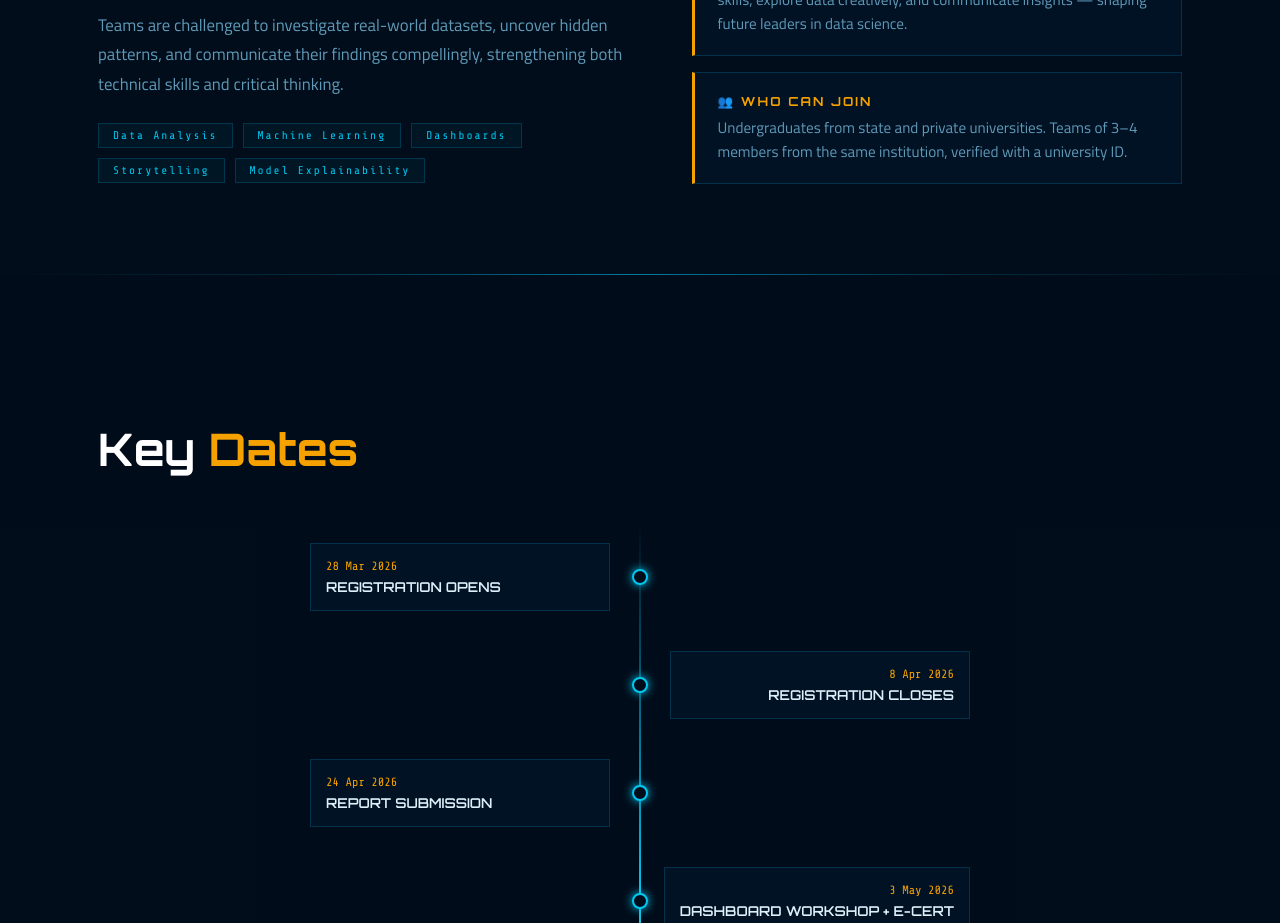
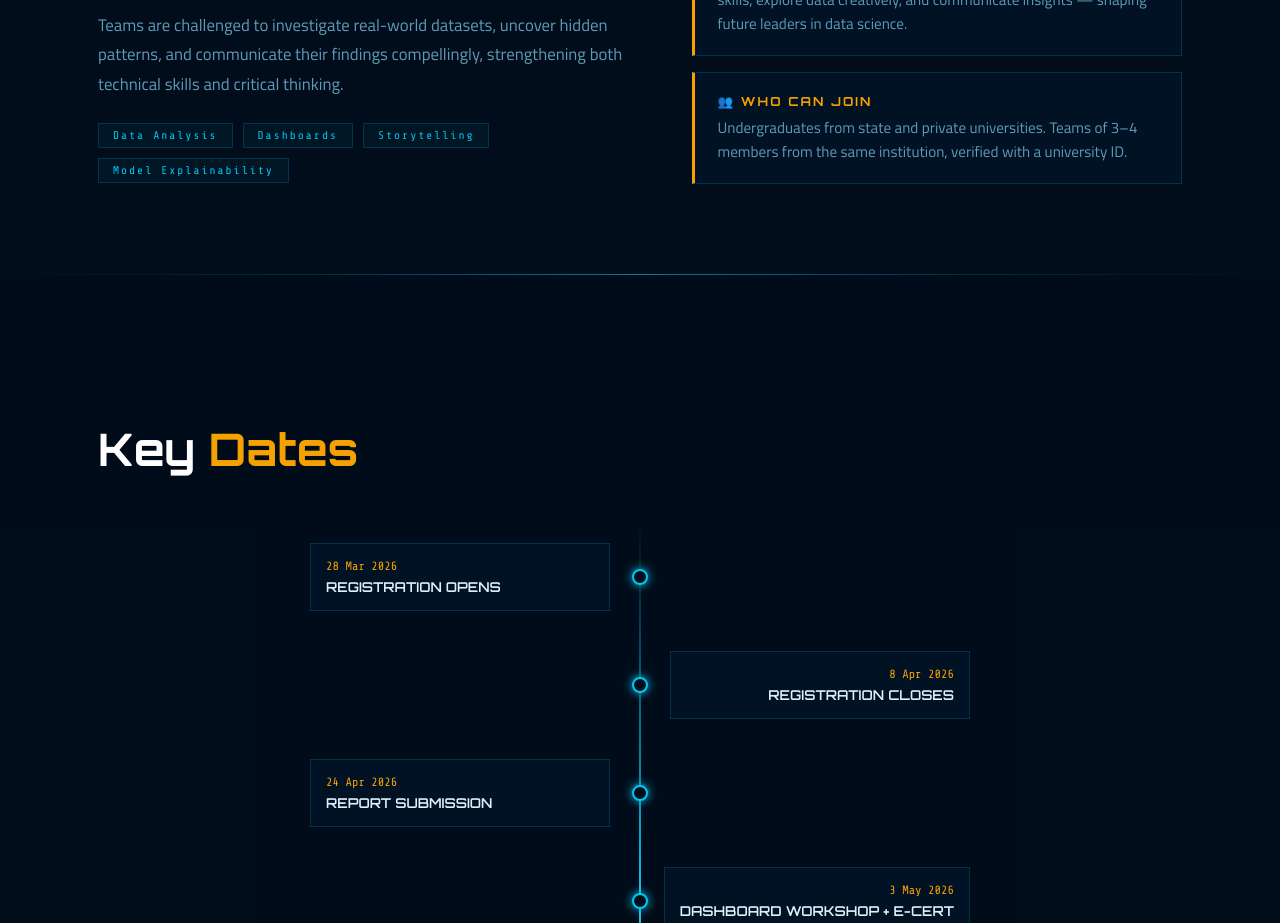
Before and after one commit to Thisaru-Sach/DataXplore-Website, a React (Vite) app: page / in a window 1280 px wide. Shown: the part 1440-2363 px from the top of the page. Built offline with nearby package versions, Linux system fonts and the light colour scheme.

Commit message:
Removed the unrelated text in About.jsx

```diff
--- a/src/components/About.jsx
+++ b/src/components/About.jsx
@@ -32,7 +32,6 @@ function About() {
             </p>
             <div className="about-pills">
               <span className="pill">Data Analysis</span>
-              <span className="pill">Machine Learning</span>
               <span className="pill">Dashboards</span>
               <span className="pill">Storytelling</span>
               <span className="pill">Model Explainability</span>
```
